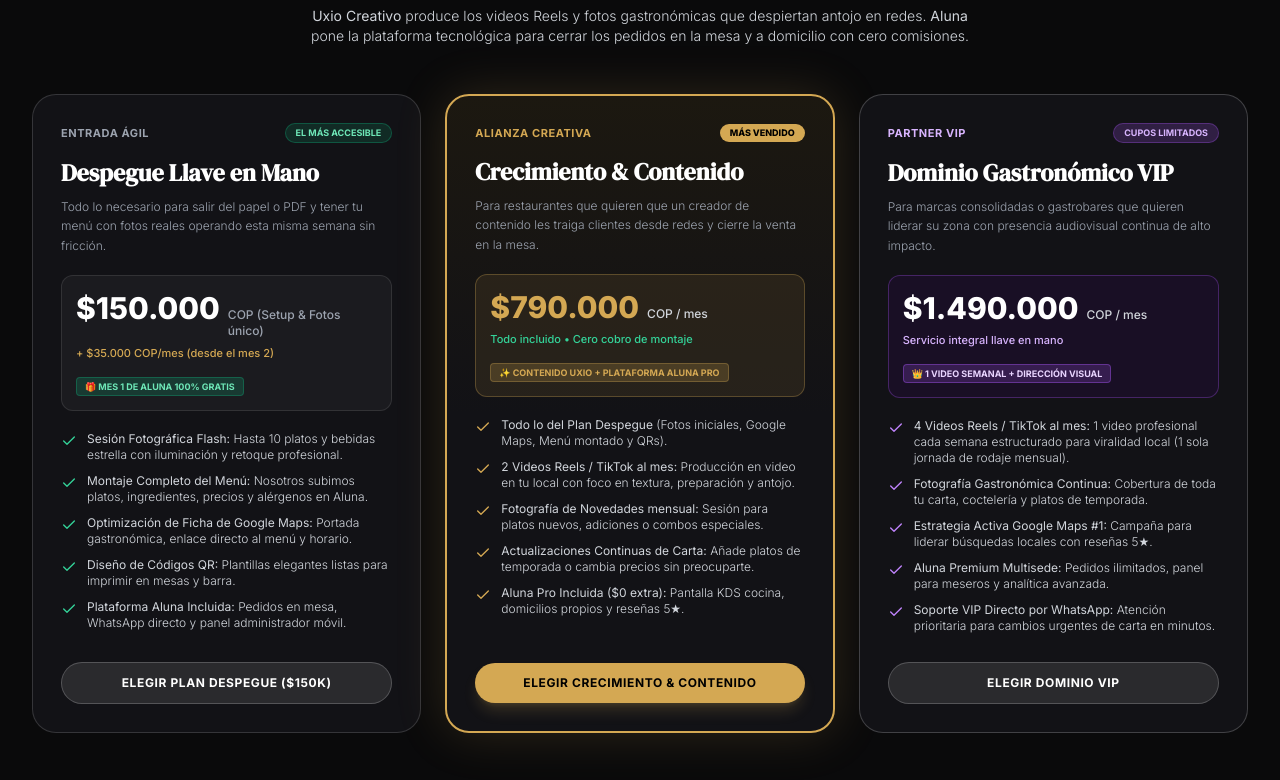
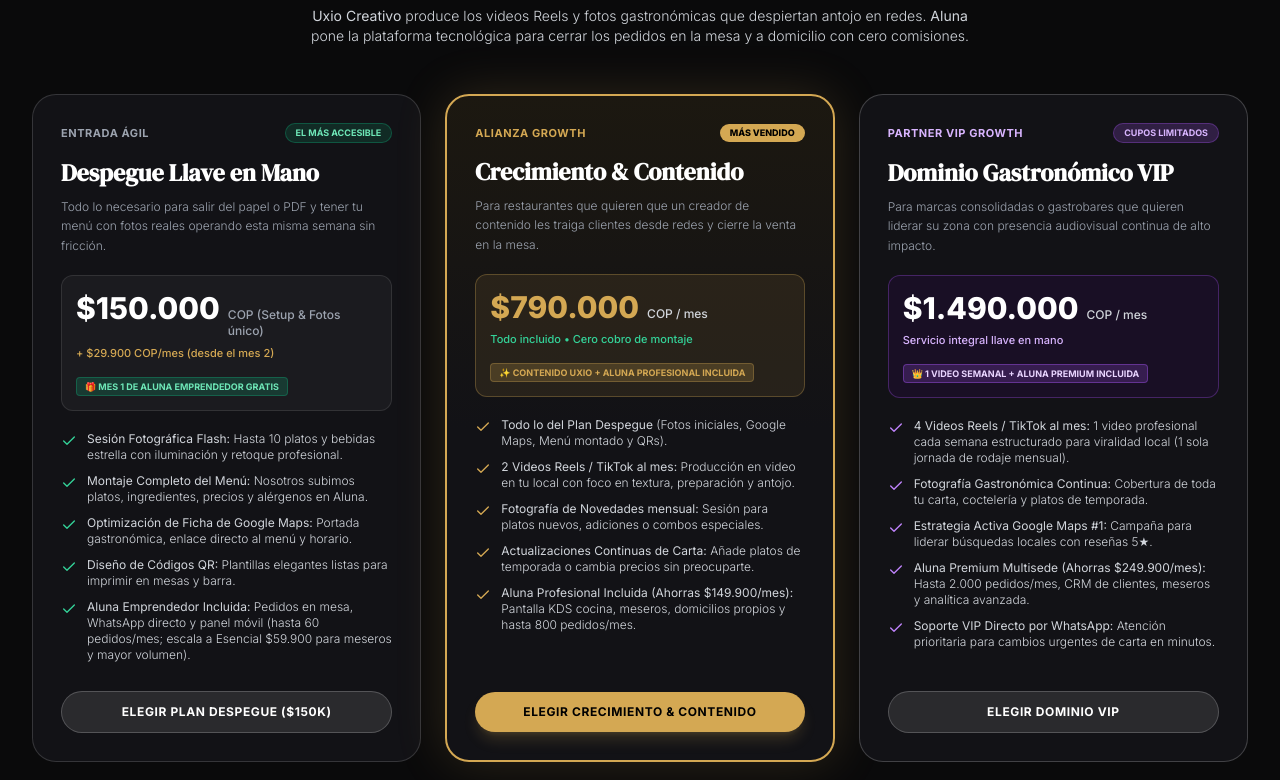
Before and after one commit to codesebastianvega/alto-andino-qrmenu, a React (Vite) app: page /comparar in a window 1280 px wide. Shown: the part 3040-3820 px from the top of the page. Built offline with nearby package versions, Linux system fonts and the light colour scheme; no server answers.

Commit message:
feat(pricing): sincronizar precios base Aluna 29.900, alinear planes growth con software incluido y banner directo

```diff
--- a/src/config/plans.js
+++ b/src/config/plans.js
@@ -17,26 +17,26 @@ export const PLAN_LABELS = {
   emprendedor: {
     name: 'Emprendedor',
     color: '#6B7280',
-    price: '49.900',
+    price: '29.900',
     desc: 'Validar mercado',
     icon: 'zap',
     features: [
       'Menú Digital Premium',
       '20 Productos',
       'Panel Kanban Básico',
-      'Hasta 100 Pedidos/mes',
+      'Hasta 60 Pedidos/mes',
       '1 Usuario (Dueño)'
     ]
   },
   esencial: {
     name: 'Esencial',
     color: '#2D6A4F',
-    price: '99.900',
+    price: '59.900',
     desc: 'Operación regular',
     icon: 'star',
     features: [
       '50 Productos',
-      'Hasta 300 Pedidos/mes',
+      'Hasta 250 Pedidos/mes',
       'Panel para Meseros',
       '3 Usuarios / 1 Sede',
       'Landing Page Propia'
@@ -50,7 +50,7 @@ export const PLAN_LABELS = {
     icon: 'crown',
     features: [
       '150 Productos / 50 Recetas',
-      'Hasta 1.000 Pedidos/mes',
+      'Hasta 800 Pedidos/mes',
       'Pantalla KDS Cocina',
       'Mesas QR / 10 Usuarios',
       'Hasta 3 Sedes'
@@ -64,7 +64,7 @@ export const PLAN_LABELS = {
     icon: 'crown',
     features: [
       '300 Productos / 200 Recetas',
-      'Hasta 3.000 Pedidos/mes',
+      'Hasta 2.000 Pedidos/mes',
       '25 Usuarios',
       'Hasta 5 Sedes',
       'CRM y Fidelización'
--- a/src/pages/ImpactComparisonPage.jsx
+++ b/src/pages/ImpactComparisonPage.jsx
@@ -1340,7 +1340,7 @@ export default function ImpactComparisonPage() {
 
         <div className="grid grid-cols-1 lg:grid-cols-3 gap-5 sm:gap-6 max-w-7xl mx-auto items-stretch">
 
-          {/* Plan 1: Despegue Llave en Mano ($150k + $35k/mes) */}
+          {/* Plan 1: Despegue Llave en Mano ($150k + $29.900/mes) */}
           <div className="rounded-2xl sm:rounded-3xl bg-[#121216] border border-white/15 p-5 sm:p-7 relative flex flex-col justify-between hover:border-white/30 transition-all duration-300 group">
             <div>
               <div className="flex items-center justify-between gap-2 mb-3.5">
@@ -1363,10 +1363,10 @@ export default function ImpactComparisonPage() {
                   <span className="text-2xl sm:text-3xl font-black text-white">$150.000</span>
                   <span className="text-xs text-gray-400 font-medium">COP (Setup & Fotos único)</span>
                 </div>
-                <p className="text-[11px] text-[#D4A853] font-medium">+ $35.000 COP/mes (desde el mes 2)</p>
+                <p className="text-[11px] text-[#D4A853] font-medium">+ $29.900 COP/mes (desde el mes 2)</p>
                 <div className="pt-1">
                   <span className="inline-block text-[9px] uppercase font-bold px-2 py-0.5 rounded bg-emerald-500/20 text-emerald-300 border border-emerald-500/30">
-                    🎁 Mes 1 de Aluna 100% Gratis
+                    🎁 Mes 1 de Aluna Emprendedor Gratis
                   </span>
                 </div>
               </div>
@@ -1390,7 +1390,7 @@ export default function ImpactComparisonPage() {
                 </li>
                 <li className="flex items-start gap-2.5">
                   <Check className="w-4 h-4 text-emerald-400 shrink-0 mt-0.5" />
-                  <span><strong>Plataforma Aluna Incluida:</strong> Pedidos en mesa, WhatsApp directo y panel administrador móvil.</span>
+                  <span><strong>Aluna Emprendedor Incluida:</strong> Pedidos en mesa, WhatsApp directo y panel móvil (hasta 60 pedidos/mes; escala a Esencial $59.900 para meseros y mayor volumen).</span>
                 </li>
               </ul>
             </div>
@@ -1411,7 +1411,7 @@ export default function ImpactComparisonPage() {
           <div className="rounded-2xl sm:rounded-3xl bg-gradient-to-b from-[#1C1810] via-[#121216] to-[#121216] border-2 border-[#D4A853] p-5 sm:p-7 relative flex flex-col justify-between shadow-[0_0_50px_rgba(212,168,83,0.18)] group">
             <div>
               <div className="flex items-center justify-between gap-2 mb-3.5">
-                <span className="text-[11px] font-bold uppercase tracking-wider text-[#D4A853]">Alianza Creativa</span>
+                <span className="text-[11px] font-bold uppercase tracking-wider text-[#D4A853]">Alianza Growth</span>
                 <span className="px-2.5 py-0.5 rounded-full bg-[#D4A853] text-black text-[9px] font-black uppercase">
                   Más Vendido
                 </span>
@@ -1433,7 +1433,7 @@ export default function ImpactComparisonPage() {
                 <p className="text-[11px] text-emerald-400 font-medium">Todo incluido • Cero cobro de montaje</p>
                 <div className="pt-1">
                   <span className="inline-block text-[9px] uppercase font-bold px-2 py-0.5 rounded bg-[#D4A853]/20 text-[#D4A853] border border-[#D4A853]/30">
-                    ✨ Contenido Uxio + Plataforma Aluna Pro
+                    ✨ Contenido Uxio + Aluna Profesional Incluida
                   </span>
                 </div>
               </div>
@@ -1457,7 +1457,7 @@ export default function ImpactComparisonPage() {
                 </li>
                 <li className="flex items-start gap-2.5">
                   <Check className="w-4 h-4 text-[#D4A853] shrink-0 mt-0.5" />
-                  <span><strong>Aluna Pro Incluida ($0 extra):</strong> Pantalla KDS cocina, domicilios propios y reseñas 5★.</span>
+                  <span><strong>Aluna Profesional Incluida (Ahorras $149.900/mes):</strong> Pantalla KDS cocina, meseros, domicilios propios y hasta 800 pedidos/mes.</span>
                 </li>
               </ul>
             </div>
@@ -1478,7 +1478,7 @@ export default function ImpactComparisonPage() {
           <div className="rounded-2xl sm:rounded-3xl bg-[#121216] border border-white/20 p-5 sm:p-7 relative flex flex-col justify-between hover:border-[#D4A853]/40 transition-all duration-300 group">
             <div>
               <div className="flex items-center justify-between gap-2 mb-3.5">
-                <span className="text-[11px] font-bold uppercase tracking-wider text-purple-300">Partner VIP</span>
+                <span className="text-[11px] font-bold uppercase tracking-wider text-purple-300">Partner VIP Growth</span>
                 <span className="px-2.5 py-0.5 rounded-full bg-purple-500/20 text-purple-300 border border-purple-500/30 text-[9px] font-bold uppercase">
                   Cupos Limitados
                 </span>
@@ -1500,7 +1500,7 @@ export default function ImpactComparisonPage() {
                 <p className="text-[11px] text-purple-300 font-medium">Servicio integral llave en mano</p>
                 <div className="pt-1">
                   <span className="inline-block text-[9px] uppercase font-bold px-2 py-0.5 rounded bg-purple-500/20 text-purple-200 border border-purple-500/40">
-                    👑 1 Video Semanal + Dirección Visual
+                    👑 1 Video Semanal + Aluna Premium Incluida
                   </span>
                 </div>
               </div>
@@ -1520,7 +1520,7 @@ export default function ImpactComparisonPage() {
                 </li>
                 <li className="flex items-start gap-2.5">
                   <Check className="w-4 h-4 text-purple-400 shrink-0 mt-0.5" />
-                  <span><strong>Aluna Premium Multisede:</strong> Pedidos ilimitados, panel para meseros y analítica avanzada.</span>
+                  <span><strong>Aluna Premium Multisede (Ahorras $249.900/mes):</strong> Hasta 2.000 pedidos/mes, CRM de clientes, meseros y analítica avanzada.</span>
                 </li>
                 <li className="flex items-start gap-2.5">
                   <Check className="w-4 h-4 text-purple-400 shrink-0 mt-0.5" />
@@ -1551,17 +1551,15 @@ export default function ImpactComparisonPage() {
               <span className="text-[9px] uppercase px-2 py-0.5 rounded bg-white/10 text-gray-300 font-mono">Modo Autoservicio</span>
             </div>
             <p className="text-xs sm:text-sm text-gray-300 font-light">
-              Si ya tienes tus propias fotografías profesionales y creador de contenido, contrata solo la plataforma <strong>Aluna SaaS desde $35.000 COP / mes</strong>.
+              Si ya tienes tus propias fotografías profesionales y creador de contenido, contrata directamente la plataforma <strong>Aluna SaaS desde $29.900 COP / mes</strong> (Emprendedor $29.900, Esencial $59.900, Profesional $149.900, Premium $249.900).
             </p>
           </div>
-          <a
-            href="https://wa.me/?text=Hola%20quiero%20contratar%20unicamente%20la%20plataforma%20Aluna%20SaaS"
-            target="_blank"
-            rel="noreferrer"
+          <Link
+            to="/#planes"
             className="shrink-0 bg-white/10 hover:bg-white/20 text-white font-bold px-5 py-2.5 rounded-full text-xs uppercase tracking-wider transition border border-white/15"
           >
             Ver Planes Solo Software
-          </a>
+          </Link>
         </div>
       </section>
 
```
Also changed, not shown: 1 other file (tests, documents, lock files or other folders).
